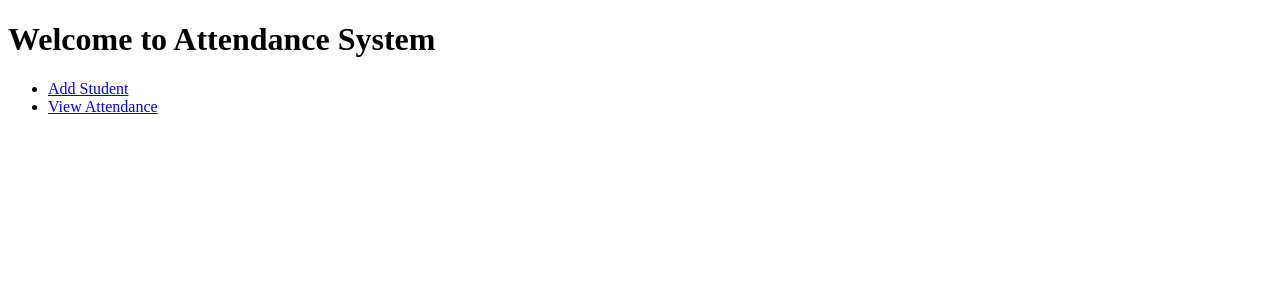
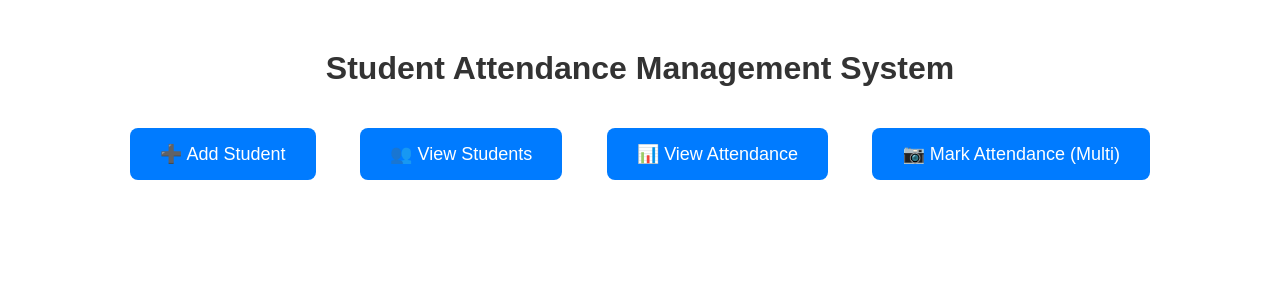
Before and after one commit to keerthan571/student-attendance-system, a Flask app: page / in a window 1280 px wide. Shown: the top 300 px of the page. Run offline with Flask 3, Linux system fonts and the light colour scheme.

Commit message:
app update mark attendance

```diff
--- a/app.py
+++ b/app.py
@@ -7,9 +7,12 @@ app = Flask(__name__)
 if not os.path.exists("static"):
     os.makedirs("static")
 
-# DB connection
+# -------------------------
+# Database Connection
+# -------------------------
 def get_db():
-    dsn = oracledb.makedsn("localhost", 1521, service_name="XEPDB1")  # Use your PDB or XE
+    # ⚠️ Change service_name if your Oracle is 11g XE → use "XE"
+    dsn = oracledb.makedsn("localhost", 1521, service_name="XEPDB1")
     conn = oracledb.connect(
         user="attendance_user",
         password="attendance_pass",
@@ -18,20 +21,20 @@ def get_db():
     return conn
 
 # -------------------------
-# Home page
+# Home Page
 # -------------------------
 @app.route("/")
 def index():
     return render_template("index.html")
 
 # -------------------------
-# Add student
+# Add Student
 # -------------------------
 @app.route("/add_student", methods=["GET", "POST"])
 def add_student():
     if request.method == "POST":
-        name = request.form["name"]
-        usn = request.form["usn"]
+        name = request.form["name"].strip()
+        usn = request.form["usn"].strip()
 
         conn = get_db()
         cur = conn.cursor()
@@ -42,54 +45,57 @@ def add_student():
 
         if count > 0:
             conn.close()
-            return "Error: USN already exists!"
+            return "❌ Error: USN already exists!"
 
-        # Insert student (assuming you created student_seq in Oracle DB)
+        # Insert student (requires student_seq created in Oracle)
         cur.execute(
-            "INSERT INTO students (student_id, name, usn, qr_code) VALUES (student_seq.NEXTVAL, :1, :2, NULL)",
+            """
+            INSERT INTO students (student_id, name, usn, qr_code)
+            VALUES (student_seq.NEXTVAL, :1, :2, NULL)
+            """,
             (name, usn)
         )
         conn.commit()
 
-        # Generate QR code
+        # Generate QR Code
         qr_data = f"{usn}"
         qr_img = qrcode.make(qr_data)
-        qr_path = f"static/{usn}.png"
+        qr_filename = f"{usn}.png"
+        qr_path = os.path.join("static", qr_filename)
         qr_img.save(qr_path)
 
-        # Update student with QR code path
-        cur.execute("UPDATE students SET qr_code=:1 WHERE usn=:2", (qr_path, usn))
+        # Update student with QR code filename (not full path)
+        cur.execute("UPDATE students SET qr_code=:1 WHERE usn=:2", (qr_filename, usn))
         conn.commit()
 
         conn.close()
-        return redirect("/students")
+        return redirect(url_for("students"))
 
     return render_template("add_student.html")
 
 # -------------------------
-# View all students + delete option
+# View All Students + Delete
 # -------------------------
 @app.route("/students")
 def students():
     conn = get_db()
     cur = conn.cursor()
-    cur.execute("SELECT student_id, name, usn, qr_code FROM students")
+    cur.execute("SELECT student_id, name, usn, qr_code FROM students ORDER BY student_id")
     students = cur.fetchall()
     conn.close()
     return render_template("students.html", students=students)
 
-# Delete student by ID
 @app.route("/delete_student/<int:student_id>")
 def delete_student(student_id):
     conn = get_db()
     cur = conn.cursor()
-    cur.execute("DELETE FROM students WHERE student_id = :1", [student_id])
+    cur.execute("DELETE FROM students WHERE student_id=:1", (student_id,))
     conn.commit()
     conn.close()
     return redirect(url_for("students"))
 
 # -------------------------
-# View attendance
+# View Attendance
 # -------------------------
 @app.route("/attendance")
 def view_attendance():
@@ -98,14 +104,75 @@ def view_attendance():
     cur.execute("""
         SELECT s.name, s.usn, a.date_attended, a.status
         FROM students s
-        LEFT JOIN attendance a ON s.student_id = a.student_id
+        LEFT JOIN attendance1 a ON s.student_id = a.student_id
     """)
     records = cur.fetchall()
     conn.close()
     return render_template("view_attendance.html", records=records)
+# Mark Attendance
+@app.route("/mark_attendance_multi")
+def mark_attendance_multi():
+    import cv2
+    from pyzbar.pyzbar import decode
+
+    conn = get_db()
+    cur = conn.cursor()
+
+    marked_usn = set()  # Track already marked in session
+
+    cap = cv2.VideoCapture(0)
+    if not cap.isOpened():
+        return "Cannot open webcam"
+
+    print("📷 Scanning QR codes. Press 'q' to quit.")
+
+    while True:
+        ret, frame = cap.read()
+        if not ret:
+            break
+
+        for barcode in decode(frame):
+            usn = barcode.data.decode('utf-8')
+
+            if usn not in marked_usn:
+                # Get student_id
+                cur.execute("SELECT student_id FROM students WHERE usn=:1", [usn])
+                student = cur.fetchone()
+                if student:
+                    student_id = student[0]
+
+                    # Check if already marked today
+                    cur.execute("""
+                        SELECT COUNT(*) FROM attendance1
+                        WHERE student_id=:1 AND TRUNC(date_attended)=TRUNC(SYSDATE)
+                    """, [student_id])
+                    already_marked = cur.fetchone()[0]
+
+                    if already_marked == 0:
+                        cur.execute("INSERT INTO attendance1 (student_id) VALUES (:1)", [student_id])
+                        conn.commit()
+                        print(f"✅ Attendance marked for {usn}")
+                        marked_usn.add(usn)
+                    else:
+                        print(f"ℹ️ Already marked for {usn}")
+
+            # Draw rectangle around QR
+            x, y, w, h = barcode.rect.left, barcode.rect.top, barcode.rect.width, barcode.rect.height
+            cv2.rectangle(frame, (x, y), (x + w, y + h), (0, 255, 0), 2)
+            cv2.putText(frame, usn, (x, y - 10), cv2.FONT_HERSHEY_SIMPLEX, 0.9, (0, 255, 0), 2)
+
+        cv2.imshow("Scan QR - Press 'q' to Quit", frame)
+
+        if cv2.waitKey(1) & 0xFF == ord('q'):
+            break
+
+    cap.release()
+    cv2.destroyAllWindows()
+    conn.close()
+    return f"Attendance session finished. {len(marked_usn)} students marked."
 
 # -------------------------
-# Run the Flask app
+# Run Flask App
 # -------------------------
 if __name__ == "__main__":
     app.run(debug=True)
--- a/templates/index.html
+++ b/templates/index.html
@@ -1,13 +1,38 @@
 <!DOCTYPE html>
 <html>
 <head>
-    <title>Attendance System</title>
+    <title>Student Attendance Management</title>
+    <style>
+        body {
+            font-family: Arial, sans-serif;
+            text-align: center;
+            margin-top: 50px;
+        }
+        h1 {
+            color: #333;
+        }
+        .btn {
+            display: inline-block;
+            margin: 20px;
+            padding: 15px 30px;
+            font-size: 18px;
+            text-decoration: none;
+            background-color: #007bff;
+            color: white;
+            border-radius: 8px;
+            transition: 0.3s;
+        }
+        .btn:hover {
+            background-color: #0056b3;
+        }
+    </style>
 </head>
 <body>
-    <h1>Welcome to Attendance System</h1>
-    <ul>
-        <li><a href="/add_student">Add Student</a></li>
-        <li><a href="/attendance">View Attendance</a></li>
-    </ul>
+    <h1>Student Attendance Management System</h1>
+
+    <a class="btn" href="{{ url_for('add_student') }}">➕ Add Student</a>
+    <a class="btn" href="{{ url_for('students') }}">👥 View Students</a>
+    <a class="btn" href="{{ url_for('view_attendance') }}">📊 View Attendance</a>
+    <a class="btn" href="{{ url_for('mark_attendance_multi') }}">📷 Mark Attendance (Multi)</a>
 </body>
 </html>
```
Also changed, not shown: mark_attendance_multi.py (added, +64 -0 lines), qr_scanner.py (deleted, +0 -66 lines), templates/students.html (renamed from templates/deletestudents.html, +7 -6 lines), static/1234.png (added).
